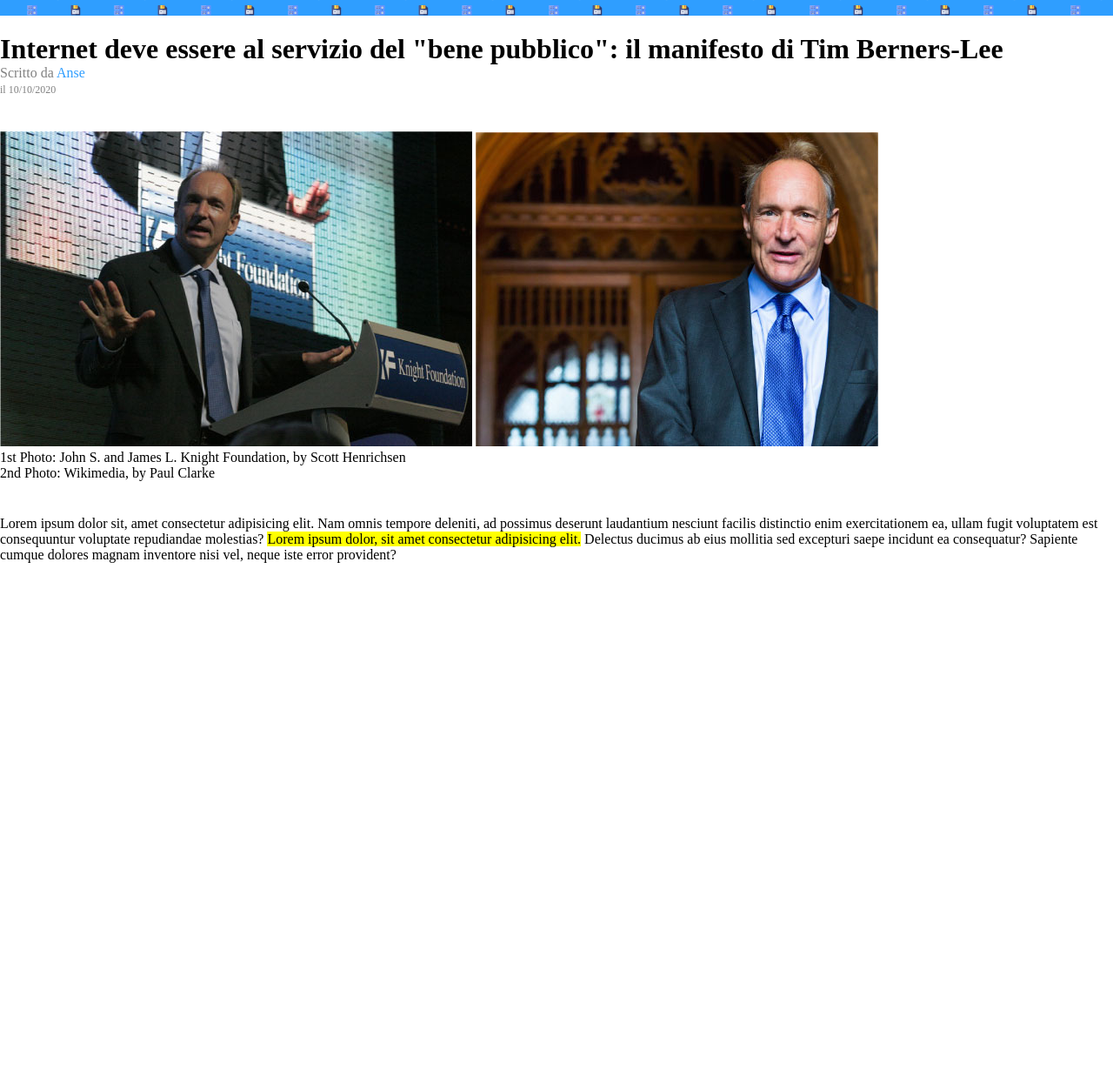
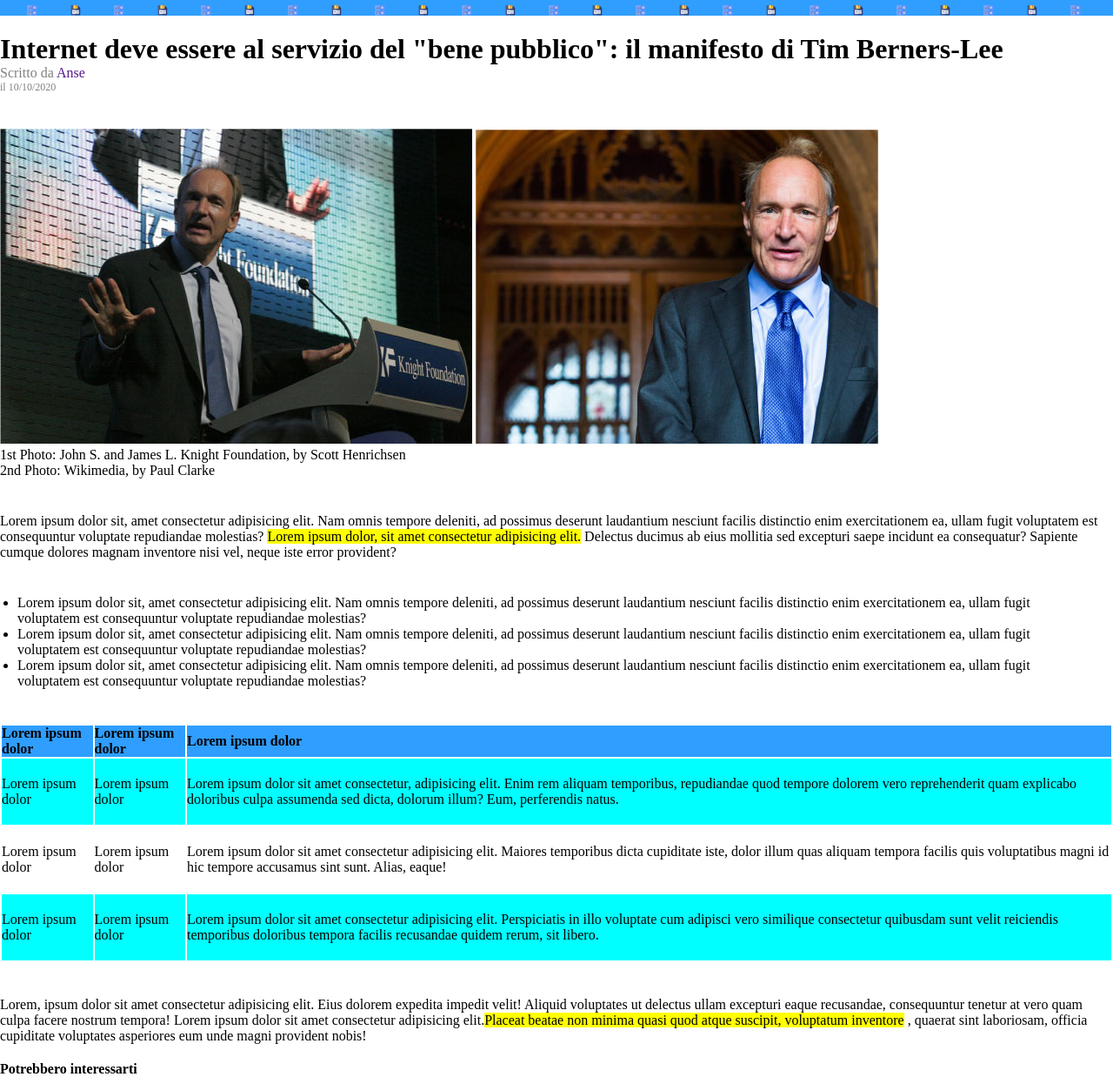
Before and after one commit to Anse98/html-css-booleaner, a plain HTML site: page index.html in a window 1280 px wide. Shown: the part 82-1320 px from the top of the page at 87% size. Before the commit the page ends 800 px from the top, so only its background shows below. Drawn offline with Linux system fonts and the light colour scheme.

Commit message:
ADD - lista unordered, table e ultimo paragrafo

```diff
--- a/css/style.css
+++ b/css/style.css
@@ -16,18 +16,41 @@ header {
   width: 150px;
 }
 
-.general {
+.container {
   padding: 20px 0;
 }
 
-#autore-e-data {
+#author-date {
   color: hsl(0, 0%, 50%);
 }
 
-#Anse {
-  color: rgba(0, 136, 255, 0.814);
+ p > a{
+  text-decoration: none;
 }
 
-#data-pubblicazione {
+#publication-date {
   font-size: 12px;
+  color: hsl(0, 0%, 50%);
 }
+
+#unordered-list {
+  padding: 20px;
+}
+
+table {
+  width: 100%;
+  text-align: left;
+  padding: 20px 0;
+}
+
+#table-head {
+  background-color:rgba(0, 136, 255, 0.814);
+}
+
+.table-body {
+  background-color: aqua;
+}
+
+td {
+  padding: 20px 0;
+}
--- a/index.html
+++ b/index.html
@@ -16,30 +16,85 @@
 
   <main>
     <!-- Titolo e data di pubblicazione -->
-    <div class="general">
+    <div class="container">
       <h1>Internet deve essere al servizio del "bene pubblico": il manifesto di Tim Berners-Lee</h1>
 
-      <p id="autore-e-data">Scritto da <span id="Anse">Anse</span><br><span id="data-pubblicazione"> il 10/10/2020</span></p>
+      <p id="author-date">Scritto da <a href ="">Anse</a></p>
+      <p id="publication-date"> il 10/10/2020</p>
     </div>
     <!-- Fine titolo e data di pubblicazione -->
 
-    <div class="general">
+    <!-- Foto e didascalie -->
+    <div class="container">
       <img src="./img/tim-1.jpg">
       <img src="./img/tim-2.jpg">
       <p>1st Photo: John S. and James L. Knight Foundation, by Scott Henrichsen</p>
       <p>2nd Photo: Wikimedia, by Paul Clarke</p>
     </div>
+    <!-- Fine foto e didascalie -->
 
-    <div class="general">
+    <!-- Paragrafo lungo Lorem -->
+    <div class="container">
       <p>
         Lorem ipsum dolor sit, amet consectetur adipisicing elit. Nam omnis tempore deleniti, ad possimus deserunt laudantium nesciunt facilis distinctio enim exercitationem ea, ullam fugit voluptatem est consequuntur voluptate repudiandae molestias?
         <mark>Lorem ipsum dolor, sit amet consectetur adipisicing elit.</mark> Delectus ducimus ab eius mollitia sed excepturi saepe incidunt ea consequatur? Sapiente cumque dolores magnam inventore nisi vel, neque iste error provident?
       </p>
     </div>
+    <!-- Fine paragrafo lungo Lorem -->
+
+    <!-- Inizio lista unordered -->
+    <div id="unordered-list">
+      <ul>
+        <li>Lorem ipsum dolor sit, amet consectetur adipisicing elit. Nam omnis tempore deleniti, ad possimus deserunt laudantium nesciunt facilis distinctio enim exercitationem ea, ullam fugit voluptatem est consequuntur voluptate repudiandae molestias?</li>
+        <li>Lorem ipsum dolor sit, amet consectetur adipisicing elit. Nam omnis tempore deleniti, ad possimus deserunt laudantium nesciunt facilis distinctio enim exercitationem ea, ullam fugit voluptatem est consequuntur voluptate repudiandae molestias?</li>
+        <li>Lorem ipsum dolor sit, amet consectetur adipisicing elit. Nam omnis tempore deleniti, ad possimus deserunt laudantium nesciunt facilis distinctio enim exercitationem ea, ullam fugit voluptatem est consequuntur voluptate repudiandae molestias?</li>
+      </ul>
+    </div>
+    <!-- Fine lista unordered -->
+
+    <!-- Inizio della table -->
+    <div id="container-table">
+      <table>
+
+          <tr id="table-head">
+            <th>Lorem ipsum dolor</th>
+            <th>Lorem ipsum dolor</th>
+            <th>Lorem ipsum dolor</th>
+          </tr>
+
+        <tr class="table-body">
+          <td>Lorem ipsum dolor</td>
+          <td >Lorem ipsum dolor</td>
+          <td >Lorem ipsum dolor sit amet consectetur, adipisicing elit. Enim rem aliquam temporibus, repudiandae quod tempore dolorem vero reprehenderit quam explicabo doloribus culpa assumenda sed dicta, dolorum illum? Eum, perferendis natus.</td>
+        </tr>
+
+        <tr>
+          <td >Lorem ipsum dolor</td>
+          <td >Lorem ipsum dolor</td>
+          <td >Lorem ipsum dolor sit amet consectetur adipisicing elit. Maiores temporibus dicta cupiditate iste, dolor illum quas aliquam tempora facilis quis voluptatibus magni id hic tempore accusamus sint sunt. Alias, eaque!</td>
+        </tr>
+        <tr class="table-body">
+          <td >Lorem ipsum dolor</td>
+          <td >Lorem ipsum dolor</td>
+          <td >Lorem ipsum dolor sit amet consectetur adipisicing elit. Perspiciatis in illo voluptate cum adipisci vero similique consectetur quibusdam sunt velit reiciendis temporibus doloribus tempora facilis recusandae quidem rerum, sit libero.</td>
+        </tr>
+      </table>
+    </div>
+    <!-- Fine della tabella -->
+
+    <!-- Inizio ultimo paragrafo -->
+    <div class="container">
+      <p>
+        Lorem, ipsum dolor sit amet consectetur adipisicing elit. Eius dolorem expedita impedit velit! Aliquid voluptates ut delectus ullam excepturi eaque recusandae, consequuntur tenetur at vero quam culpa facere nostrum tempora! Lorem ipsum dolor sit amet consectetur adipisicing elit.<mark>Placeat beatae non minima quasi quod atque suscipit, voluptatum inventore</mark> , quaerat sint laboriosam, officia cupiditate voluptates asperiores eum unde magni provident nobis!
+      </p>
+    </div>
+    <!-- Fine ultimo paragrafo -->
   </main>
 
   <footer>
-
+    <p>
+     <strong>Potrebbero interessarti</strong>
+    </p>
   </footer>
 </body>
 </html>
```
